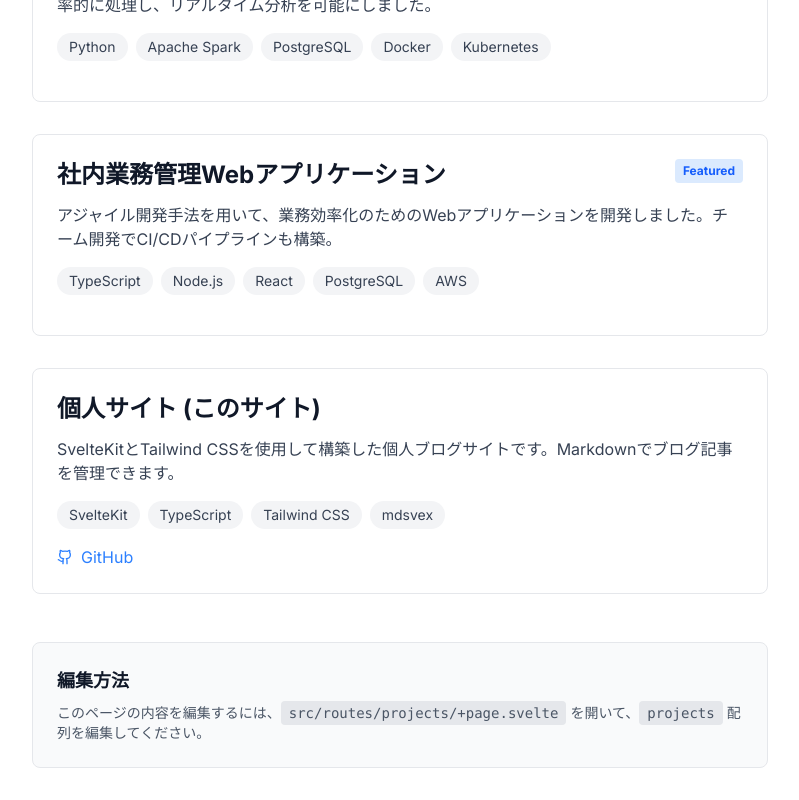
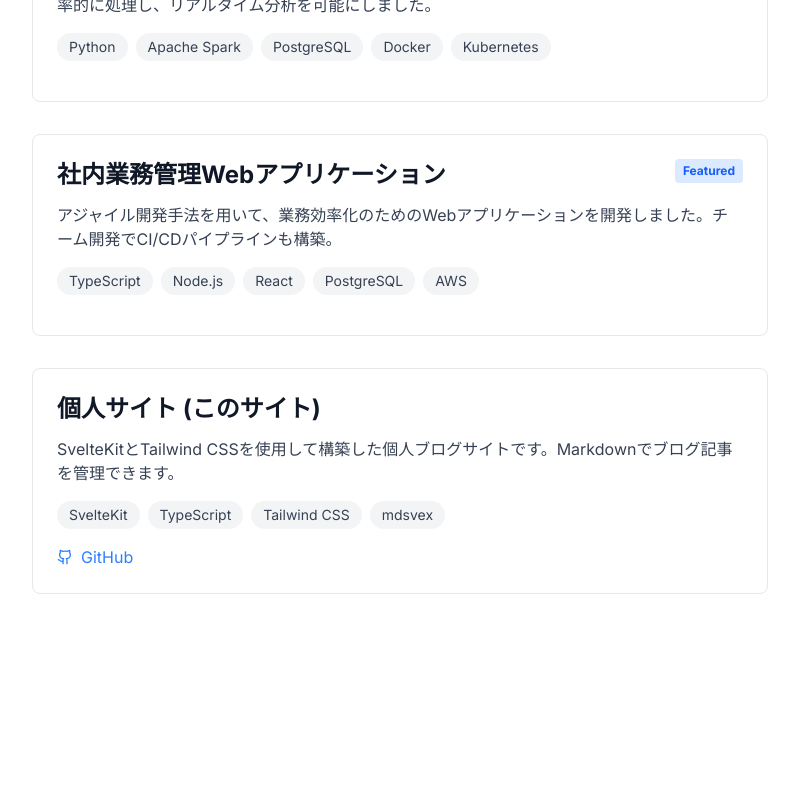
Before and after one commit to natori-hrj/natorium.dev, a SvelteKit app: page /projects in a window 1280 px wide. Shown: the part 346-1146 px from the top of the page, without its empty margins (240-1039 px from the left). After the commit the page ends 972 px from the top, so only its background shows below. Built offline with nearby package versions, Linux system fonts and the light colour scheme; a web font is replaced by a local one.

Commit message:
fix: 各ページから開発用「編集方法」ボックスを削除

```diff
--- a/src/routes/about/+page.svelte
+++ b/src/routes/about/+page.svelte
@@ -53,10 +53,4 @@
     </p>
   </div>
 
-  <div class="mt-12 p-6 bg-gray-50 dark:bg-gray-800 rounded-lg border border-gray-200 dark:border-gray-700">
-    <h3 class="text-lg font-bold mb-2 text-gray-900 dark:text-white">編集方法</h3>
-    <p class="text-sm text-gray-600 dark:text-gray-400">
-      このページの内容を編集するには、<code class="px-2 py-1 bg-gray-200 dark:bg-gray-700 rounded">src/routes/about/+page.svelte</code> を直接編集してください。
-    </p>
-  </div>
 </div>
--- a/src/routes/projects/+page.svelte
+++ b/src/routes/projects/+page.svelte
@@ -96,10 +96,4 @@
     {/each}
   </div>
 
-  <div class="mt-12 p-6 bg-gray-50 dark:bg-gray-800 rounded-lg border border-gray-200 dark:border-gray-700">
-    <h3 class="text-lg font-bold mb-2 text-gray-900 dark:text-white">編集方法</h3>
-    <p class="text-sm text-gray-600 dark:text-gray-400">
-      このページの内容を編集するには、<code class="px-2 py-1 bg-gray-200 dark:bg-gray-700 rounded">src/routes/projects/+page.svelte</code> を開いて、<code class="px-2 py-1 bg-gray-200 dark:bg-gray-700 rounded">projects</code> 配列を編集してください。
-    </p>
-  </div>
 </div>
--- a/src/routes/tech-stack/+page.svelte
+++ b/src/routes/tech-stack/+page.svelte
@@ -102,10 +102,4 @@
     {/each}
   </div>
 
-  <div class="mt-12 p-6 bg-gray-50 dark:bg-gray-800 rounded-lg border border-gray-200 dark:border-gray-700">
-    <h3 class="text-lg font-bold mb-2 text-gray-900 dark:text-white">編集方法</h3>
-    <p class="text-sm text-gray-600 dark:text-gray-400">
-      このページの内容を編集するには、<code class="px-2 py-1 bg-gray-200 dark:bg-gray-700 rounded">src/routes/tech-stack/+page.svelte</code> を開いて、<code class="px-2 py-1 bg-gray-200 dark:bg-gray-700 rounded">techStack</code> 配列を編集してください。
-    </p>
-  </div>
 </div>
--- a/src/routes/uses/+page.svelte
+++ b/src/routes/uses/+page.svelte
@@ -102,10 +102,4 @@
     {/each}
   </div>
 
-  <div class="mt-12 p-6 bg-gray-50 dark:bg-gray-800 rounded-lg border border-gray-200 dark:border-gray-700">
-    <h3 class="text-lg font-bold mb-2 text-gray-900 dark:text-white">編集方法</h3>
-    <p class="text-sm text-gray-600 dark:text-gray-400">
-      このページの内容を編集するには、<code class="px-2 py-1 bg-gray-200 dark:bg-gray-700 rounded">src/routes/uses/+page.svelte</code> を開いて、<code class="px-2 py-1 bg-gray-200 dark:bg-gray-700 rounded">uses</code> 配列を編集してください。
-    </p>
-  </div>
 </div>
```
